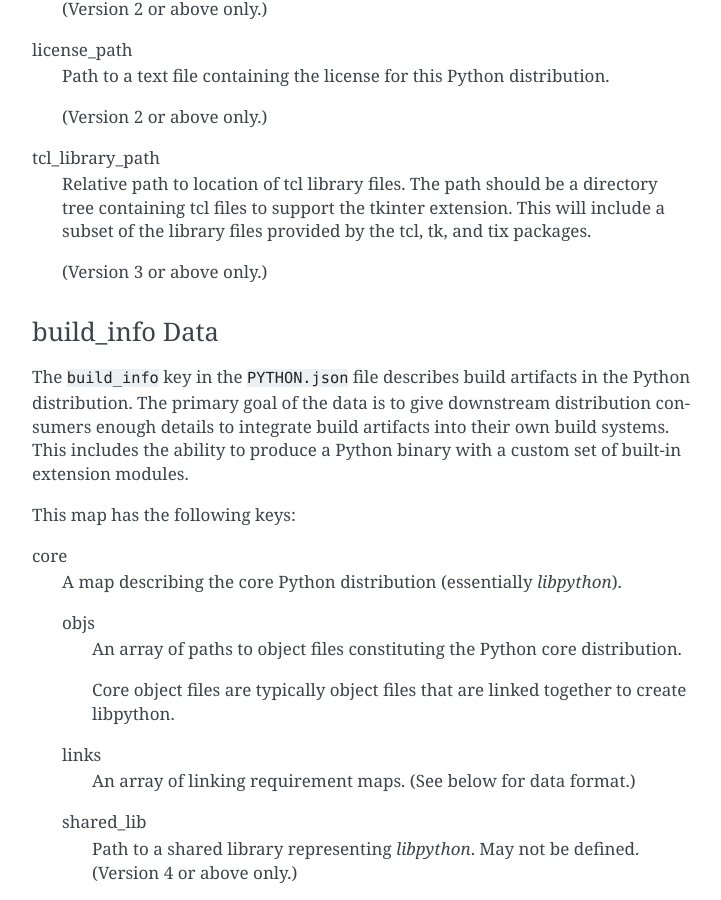
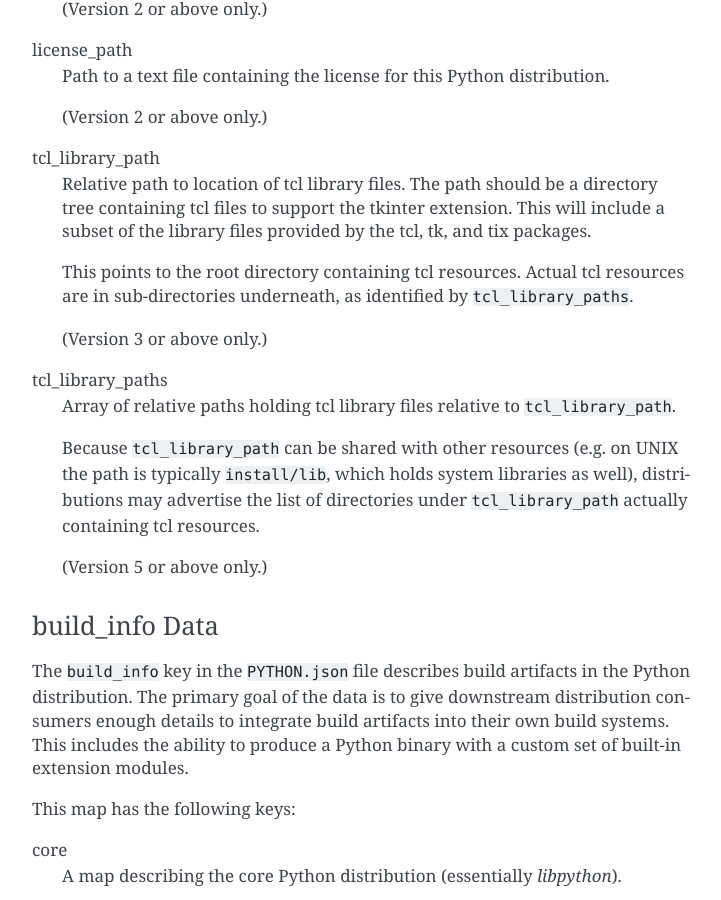
Before and after one commit to indygreg/python-build-standalone, a Sphinx documentation site: the page built from docs/distributions.rst, in a window 1280 px wide and 900 px high, scrolled down 6114 px. Shown: the whole window, without its empty margins (388-1109 px from the left). Built offline with Sphinx 7.4.7, drawn with Linux system fonts in a browser that asks for light colours.

Commit message:
unix: change tcl install layout
Tcl seems to look for tcl resources under lib/* by default. This
layout also agrees with my Linux distribution. And tcl's configure
doesn't seem to allow rooting tcl resources outside of --libdir.

So, this commit installs resources to lib/ instead of lib/tcl/ and
updates the distribution metadata accordingly.

Because we no longer have an isolated tcl directory, we needed to
invent a new field to hold the set of sub-directories holding
tcl resources. This is a bit hacky. But it gets the job done.

This drops the number of CPython test failures from ~9 to ~5.

Closes #34.

```diff
--- a/docs/distributions.rst
+++ b/docs/distributions.rst
@@ -291,7 +291,23 @@ tcl_library_path
    This will include a subset of the library files provided by the tcl, tk,
    and tix packages.
 
+   This points to the root directory containing tcl resources. Actual
+   tcl resources are in sub-directories underneath, as identified by
+   ``tcl_library_paths``.
+
    (Version 3 or above only.)
+
+tcl_library_paths
+   Array of relative paths holding tcl library files relative to
+   ``tcl_library_path``.
+
+   Because ``tcl_library_path`` can be shared with other resources
+   (e.g. on UNIX the path is typically ``install/lib``, which holds
+   system libraries as well), distributions may advertise the list
+   of directories under ``tcl_library_path`` actually containing
+   tcl resources.
+
+   (Version 5 or above only.)
 
 build_info Data
 ---------------
--- a/docs/quirks.rst
+++ b/docs/quirks.rst
@@ -80,4 +80,4 @@ You can work around this problem by setting the ``TCL_LIBRARY``
 environment variable to the location of the missing tcl resources.
 e.g.::
 
-   $ TCL_LIBRARY=`pwd`/install/lib/tcl/tcl8.6 install/bin/python3
+   $ TCL_LIBRARY=`pwd`/install/lib/tcl8.6 install/bin/python3
```
Also changed, not shown: 2 other files.
